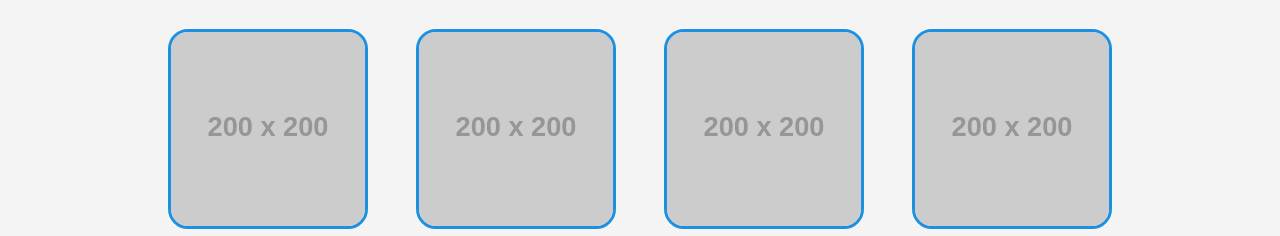
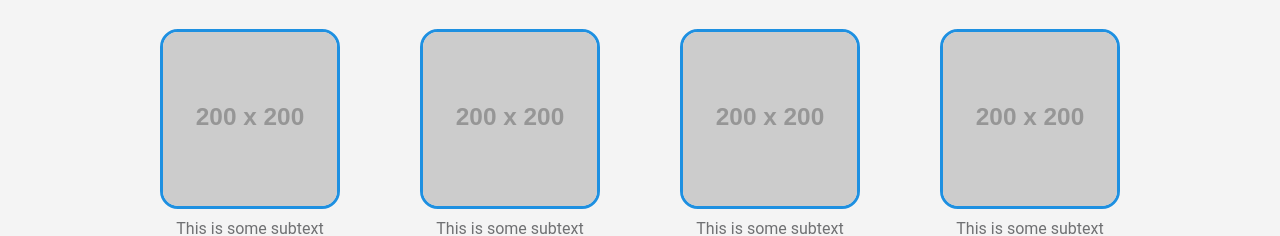
Before and after one commit to picklu/odin-foundations-landing-page, a plain HTML site: page index.html in a window 1280 px wide. Shown: the part 530-766 px from the top of the page. Drawn offline with Linux system fonts and the light colour scheme; placeholder pictures from the web are drawn by us.

Commit message:
Set the justify-content to center with gap of 5rem

```diff
--- a/style.css
+++ b/style.css
@@ -136,8 +136,8 @@ button {
     margin-top: 2rem;
     display: flex;
     align-items: center;
-    justify-content: space-around;
-    gap: 2rem;
+    justify-content: center;
+    gap: 5rem;
 }
 
 .card {
```
